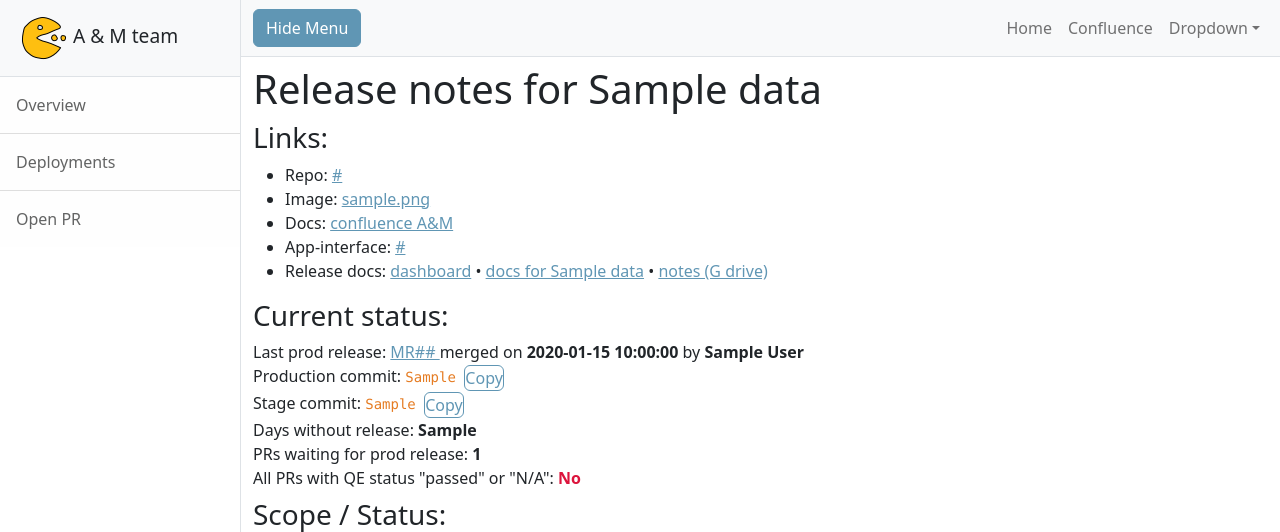
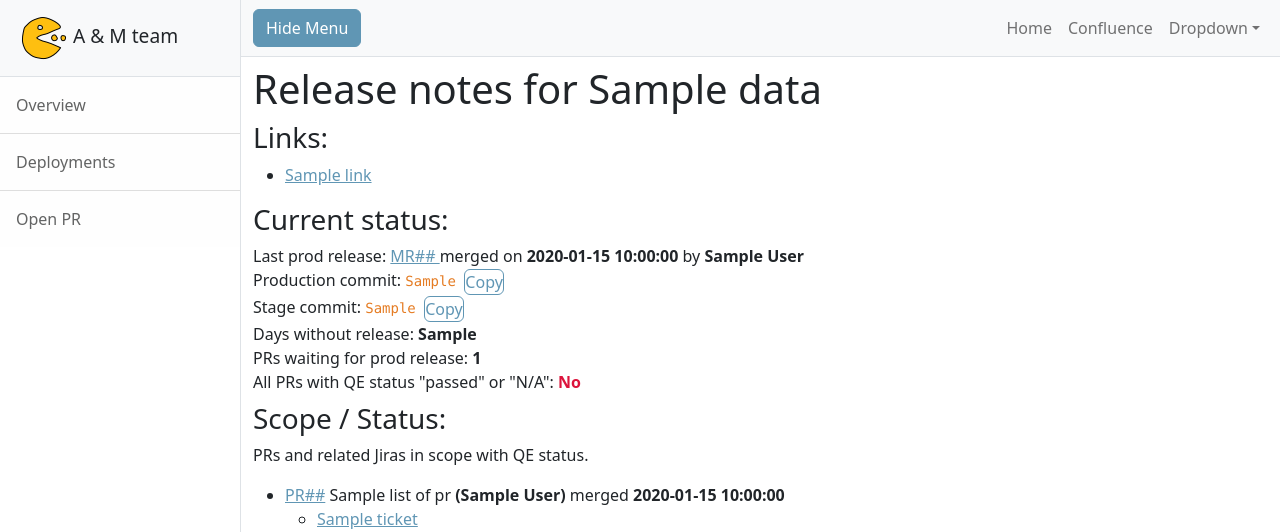
Before and after one commit to petracihalova/AM-dashboard, a Flask app: template release-manager-ui/templates/release_notes.html in a window 1280 px wide. Shown: the top 532 px of the page. Run offline with Flask 3, Linux system fonts and the light colour scheme; the template is opened without the code that fills it: most values are stand-ins (such as "Sample title", 1, 10 or a date in 2020).

Commit message:
refactor: migrate from 'repos.json' into new 'services_links.json' in the release notes page

```diff
--- a/release-manager-ui/templates/release_notes.html
+++ b/release-manager-ui/templates/release_notes.html
@@ -11,43 +11,11 @@
             Links:
         </h3>
         <ul>
+            {% for link in additional_data %}
             <li>
-                Repo: <a href="{{ data.link }}" target="_blank">{{ data.link.split("/")[-1] }}</a>
+                <a href="{{ link.link_value }}" target="_blank">{{ link.link_name }}</a>
             </li>
-            <li>
-
-                {% if additional_data.image_link is string %}
-                Image: <a href="{{ additional_data.image_link }}" target="_blank">{{
-                    additional_data.image_link.split("/")[-1].split("?")[0] }}</a>
-
-                {% elif additional_data.image_link is iterable %}
-                Image:
-                {% for link in additional_data.image_link %}
-                <a href="{{ link }}" target="_blank">{{
-                    link.split("/")[-1].split("?")[0] }}</a>
-                {% endfor %}
-                {% endif %}
-
-            </li>
-            <li>
-                Docs: <a href="{{ additional_data.confluence_link }}" target="_blank">confluence A&M</a>
-            </li>
-            <li>
-                App-interface: <a href="{{ additional_data.app_interface_link }}" target="_blank">{{
-                    "/".join(additional_data.app_interface_link.split("/")[-4:]) }}</a>
-            </li>
-            <li>
-                Release docs:
-                <a href="https://docs.engineering.redhat.com/x/XbDvFQ" target="_blank">dashboard</a>
-                {% if additional_data.release_process_docs %}
-                &bull;
-                <a href="{{ additional_data.release_process_docs }}" target="_blank"> docs for {{ data.name}}</a>
-                {% endif %}
-                {% if additional_data.release_notes %}
-                &bull;
-                <a href="{{ additional_data.release_notes }}" target="_blank">notes (G drive)</a>
-                {% endif %}
-            </li>
+            {% endfor %}
         </ul>
     </div>
     <div>
```
Also changed, not shown: release-manager-ui/routes.py (+38 -10 lines).
